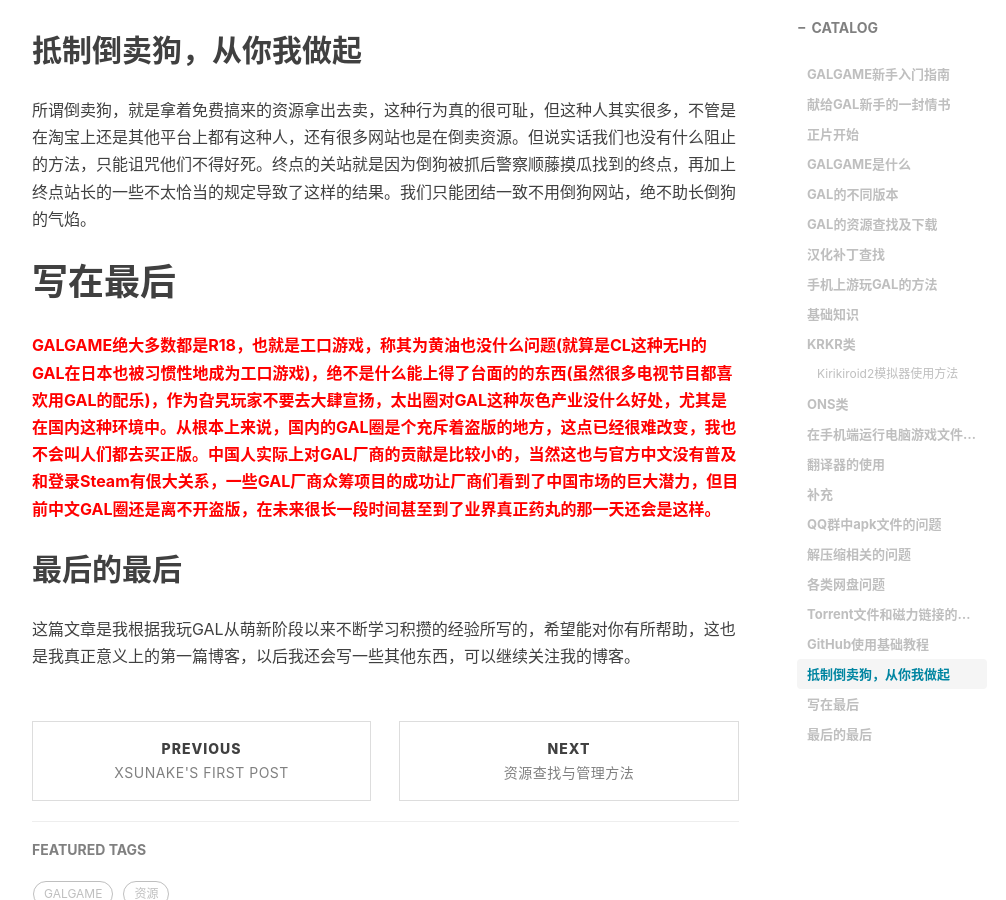
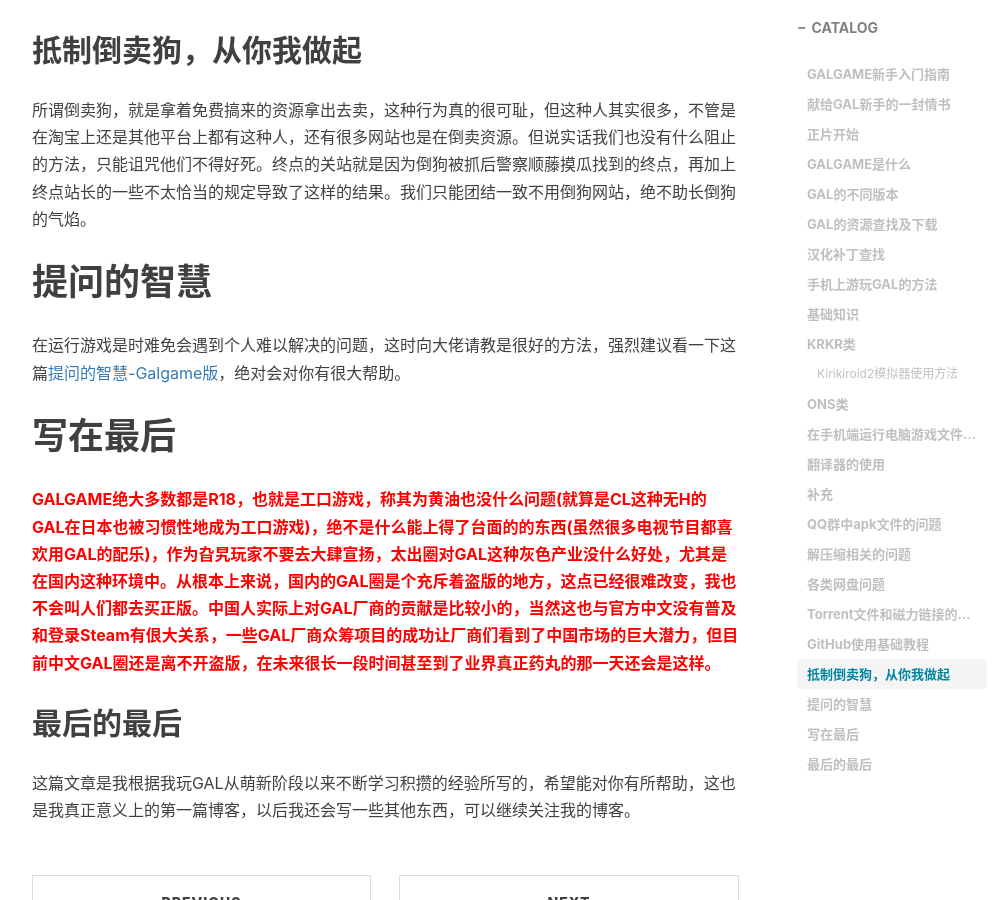
Before and after one commit to Xsunake/xsunake.github.io, a Jekyll site: the page built from _posts/2024-04-20-GALGAME新手入门指南.md, in a window 1280 px wide and 900 px high, scrolled down 9145 px. Shown: the whole window, without its empty margins (233-1239 px from the left). Built offline with Jekyll 4.4.1, drawn with Linux system fonts in a browser that asks for light colours; nearby versions of some CDN libraries; comment, search, counter and statistics services are not loaded.

Commit message:
Update 2024-04-20-GALGAME新手入门指南.md

```diff
--- a/_posts/2024-04-20-GALGAME新手入门指南.md
+++ b/_posts/2024-04-20-GALGAME新手入门指南.md
@@ -270,6 +270,10 @@
 
 所谓倒卖狗，就是拿着免费搞来的资源拿出去卖，这种行为真的很可耻，但这种人其实很多，不管是在淘宝上还是其他平台上都有这种人，还有很多网站也是在倒卖资源。但说实话我们也没有什么阻止的方法，只能诅咒他们不得好死。终点的关站就是因为倒狗被抓后警察顺藤摸瓜找到的终点，再加上终点站长的一些不太恰当的规定导致了这样的结果。我们只能团结一致不用倒狗网站，绝不助长倒狗的气焰。
 
+# 提问的智慧
+
+在运行游戏是时难免会遇到个人难以解决的问题，这时向大佬请教是很好的方法，强烈建议看一下这篇<a href="https://github.com/100pangci/How-To-Ask-Questions-The-Smart-Way-Galgame/blob/main/README.md" target="_blank">提问的智慧-Galgame版</a>，绝对会对你有很大帮助。
+
 # 写在最后
 
 **<font color=red>GALGAME绝大多数都是R18，也就是工口游戏，称其为黄油也没什么问题(就算是CL这种无H的GAL在日本也被习惯性地成为工口游戏)，绝不是什么能上得了台面的的东西(虽然很多电视节目都喜欢用GAL的配乐)，作为旮旯玩家不要去大肆宣扬，太出圈对GAL这种灰色产业没什么好处，尤其是在国内这种环境中。从根本上来说，国内的GAL圈是个充斥着盗版的地方，这点已经很难改变，我也不会叫人们都去买正版。中国人实际上对GAL厂商的贡献是比较小的，当然这也与官方中文没有普及和登录Steam有佷大关系，一些GAL厂商众筹项目的成功让厂商们看到了中国市场的巨大潜力，但目前中文GAL圈还是离不开盗版，在未来很长一段时间甚至到了业界真正药丸的那一天还会是这样。</font>**
```
